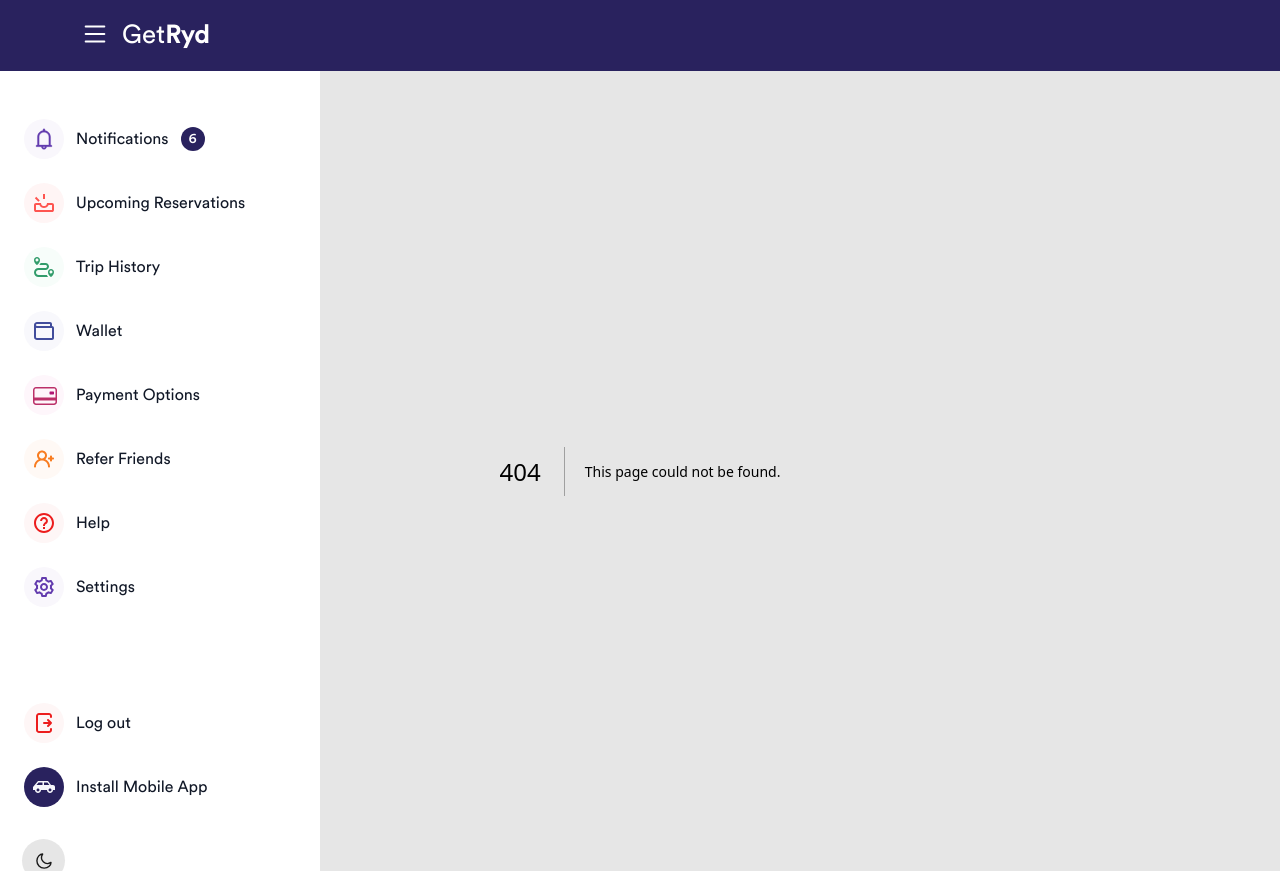
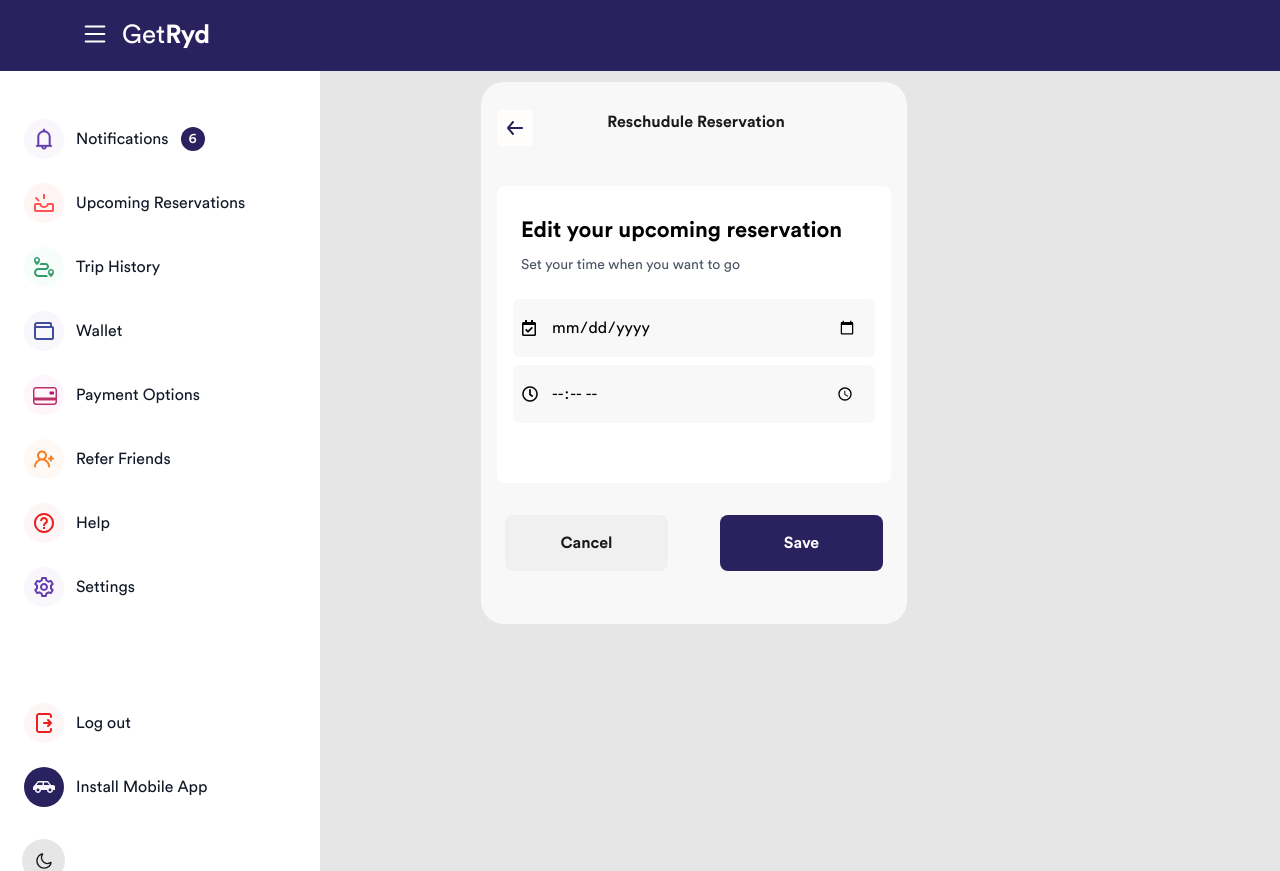
Before and after one commit to shohan-ch/ride-sharing-platform, a Next.js app: page /upcoming_reservation/reschudule in a window 1280 px wide. Before the commit this address had no page. Built offline with nearby package versions, Linux system fonts and the light colour scheme.

Commit message:
upcoming reservation reschudule page created

```diff
--- a/src/components/Layout/SIdeBar/Sidebar.jsx
+++ b/src/components/Layout/SIdeBar/Sidebar.jsx
@@ -46,7 +46,7 @@ const Sidebar = ({ isDrawerOpen }) => {
             </li>
             <li>
               <Link
-                href={"/reserve"}
+                href={"/upcoming_reservation"}
                 className="flex items-center rounded-lg p-2 text-base font-normal text-gray-900 hover:bg-gray-100 dark:text-white dark:hover:bg-gray-700"
               >
                 <svg
--- a/src/components/UpcomingReservation/Home/UpcomingReservationHomeView.jsx
+++ b/src/components/UpcomingReservation/Home/UpcomingReservationHomeView.jsx
@@ -16,13 +16,26 @@ const UpcomingReservationHomeView = () => {
               </div>
               <div className="rounded-5 mx-4 mt-2 rounded-lg px-0 pb-8 dark:text-white 2xs:mt-2 2xs:pt-0">
                 <div className="space-x-2 pb-2 2xs:pt-3">
-                  <NavigateButon isActive={true}>Past</NavigateButon>
                   <NavigateButon
-                    handler={() => Router.push("trip_history/business_list")}
+                    handler={() => Router.push("/upcoming_reservation/past")}
+                    isActive={true}
+                  >
+                    Past
+                  </NavigateButon>
+                  <NavigateButon
+                    handler={() =>
+                      Router.push("/upcoming_reservation/upcoming")
+                    }
                   >
                     Upcoming
                   </NavigateButon>
-                  <NavigateButon>Cancelled</NavigateButon>
+                  <NavigateButon
+                    handler={() =>
+                      Router.push("/upcoming_reservation/cancelled")
+                    }
+                  >
+                    Cancelled
+                  </NavigateButon>
                 </div>
               </div>
 
--- /dev/null
+++ b/src/components/UpcomingReservation/ReschuduleReservation/ReschuduleReservationView.jsx
@@ -0,0 +1,71 @@
+import Link from "next/link";
+import { useRef } from "react";
+const ReschuduleReservationView = () => {
+  const dateRef = useRef();
+  const timeRef = useRef();
+
+  return (
+    <>
+      <section className="sec items-center justify-center md:block md:h-full md:w-full lg:flex lg:justify-start lg:pl-[480px] lg:pt-[10px] 2xs:block 2xs:h-full 2xs:w-full">
+        <div className="wrapper relative border bg-gray-1 px-4 pt-5 dark:bg-dark-bg sm:pb-8 sm:dark:border-0 lg:w-[428px] lg:rounded-3xl lg:dark:border 2xl:min-h-[85vh] 3xl:min-h-[88vh] 2xs:w-auto 2xs:pt-2 2xs:pb-10 2xs:dark:border-0">
+          <div className="sm:pt-4 sm:text-left lg:pt-0 2xs:px-0 2xs:pt-0 2xs:text-left">
+            <div className="scroll_div h-full overflow-y-auto overflow-x-hidden py-2 dark:border-[#2C2C35] md:h-full lg:h-[390px] xl:h-[490px] 2xl:h-[490px] 3xl:h-[700px]">
+              <div className="pickup_header mb-10 flex md:pr-[36px] lg:pr-[32px] 2xs:mb-3 2xs:pr-4">
+                <div>
+                  <Link href="/reserve">
+                    <img src="/assets/icons/backBgWhite.svg" alt="svg_icon" />
+                  </Link>
+                </div>
+                <h2 className="mx-auto font-extrabold text-black dark:text-gray-2 2xl:text-22 3xl:text-[24px] 2xs:text-[18px]">
+                  Reschudule Reservation
+                </h2>
+              </div>
+              {/* Item content */}
+
+              <div className="item mx-auto rounded-lg bg-white px-4 py-7 dark:bg-dark-2 dark:text-white">
+                <div className="rounded-5 mx-2 rounded-lg pb-6 dark:text-white">
+                  <p className="font-bold md:text-[20px] lg:text-[22px] 2xs:text-[18px]">
+                    Edit your upcoming reservation
+                  </p>
+                  <p className="pt-2 text-sm font-normal text-gray-600 dark:text-gray-2">
+                    Set your time when you want to go
+                  </p>
+                </div>
+
+                <div className="w-full sm:mb-8 lg:mb-2 2xs:mb-4">
+                  <input
+                    onClick={() => dateRef.current.showPicker()}
+                    type="date"
+                    ref={dateRef}
+                    placeholder="mm/dd/yyyy"
+                    className="h-[58px] w-full rounded-md bg-gray-1 p-2 focus:shadow-md focus:outline focus:outline-4 focus:outline-offset-2 focus:outline-gray-1 focus:ring-1 focus:ring-primary-500 dark:border-gray-600 dark:bg-gray-700 dark:text-white dark:placeholder-gray-400 dark:focus:border-black dark:focus:outline-1 dark:focus:ring-black"
+                  />
+                </div>
+                <div className="w-full sm:mb-8 lg:mb-0 2xs:mb-14">
+                  <input
+                    onClick={() => timeRef.current.showPicker()}
+                    ref={timeRef}
+                    id="my-input"
+                    type="time"
+                    className="mb-5 h-[58px] w-full cursor-pointer rounded-md bg-gray-1 p-2 focus:shadow-md focus:outline focus:outline-4 focus:outline-offset-2 focus:outline-gray-1 focus:ring-1 focus:ring-primary-500 dark:border-gray-600 dark:bg-gray-700 dark:text-white dark:placeholder-gray-400 dark:focus:border-black dark:focus:outline-1 dark:focus:ring-black lg:mb-8 2xl:mb-5"
+                  />
+                </div>
+              </div>
+
+              <div className="button_list mt-8 flex justify-between gap-x-10 px-2">
+                <button className="rounded-5 shadow-one dark:shadow-dark group flex w-[163px] items-center justify-center rounded-lg bg-gray-3 py-4 px-6 text-base font-semibold text-black hover:bg-primary-hover hover:text-white dark:bg-dark-2 dark:text-white dark:hover:bg-[#29225E]">
+                  Cancel
+                </button>
+                <button className="rounded-5 shadow-one dark:shadow-dark group flex w-[163px] items-center justify-center rounded-lg bg-primary-500 py-4 px-6 text-base font-semibold text-white hover:bg-primary-hover hover:text-white dark:bg-primary dark:text-white dark:hover:bg-[#29225E]">
+                  Save
+                </button>
+              </div>
+            </div>
+          </div>
+        </div>
+      </section>
+    </>
+  );
+};
+
+export default ReschuduleReservationView;
--- a/src/components/UpcomingReservation/ReservationCancelled/ReservationCancelledView.jsx
+++ b/src/components/UpcomingReservation/ReservationCancelled/ReservationCancelledView.jsx
@@ -14,7 +14,7 @@ const ReservationCancelledView = () => {
           <div className="sm:pt-4 sm:text-left lg:pt-0 2xs:px-0 2xs:pt-0 2xs:text-left">
             <div className="scroll_div h-full overflow-y-auto overflow-x-hidden py-2 dark:border-[#2C2C35] md:h-full lg:h-[390px] xl:h-[490px] 2xl:h-[490px] 3xl:h-[750px]">
               <div className="pickup_header mb-10 flex md:pr-[86px] lg:pr-[35px] 2xs:mb-3 2xs:pr-4">
-                <Link href="/trip_history">
+                <Link href="/upcoming_reservation">
                   <img src="/assets/icons/back.svg" alt="svg_icon" />
                 </Link>
                 <h2 className="mx-auto font-extrabold text-black dark:text-gray-2 2xl:text-22 3xl:text-[24px] 2xs:text-[18px]">
--- a/src/components/UpcomingReservation/ReservationPast/ReservationPastView.jsx
+++ b/src/components/UpcomingReservation/ReservationPast/ReservationPastView.jsx
@@ -13,7 +13,7 @@ const ReservationPastView = () => {
           <div className="sm:pt-4 sm:text-left lg:pt-0 2xs:px-0 2xs:pt-0 2xs:text-left">
             <div className="scroll_div h-full overflow-y-auto overflow-x-hidden py-2 dark:border-[#2C2C35] md:h-full lg:h-[390px] xl:h-[490px] 2xl:h-[490px] 3xl:h-[750px]">
               <div className="pickup_header mb-10 flex md:pr-[86px] lg:pr-[35px] 2xs:mb-3 2xs:pr-4">
-                <Link href="/trip_history">
+                <Link href="/upcoming_reservation">
                   <img src="/assets/icons/back.svg" alt="svg_icon" />
                 </Link>
                 <h2 className="mx-auto font-extrabold text-black dark:text-gray-2 2xl:text-22 3xl:text-[24px] 2xs:text-[18px]">
--- a/src/components/UpcomingReservation/ReservationUpcoming/ReservationUpcoming.jsx
+++ b/src/components/UpcomingReservation/ReservationUpcoming/ReservationUpcoming.jsx
@@ -13,7 +13,7 @@ const ReservationUpcoming = () => {
           <div className="sm:pt-4 sm:text-left lg:pt-0 2xs:px-0 2xs:pt-0 2xs:text-left">
             <div className="scroll_div h-full overflow-y-auto overflow-x-hidden py-2 dark:border-[#2C2C35] md:h-full lg:h-[390px] xl:h-[490px] 2xl:h-[490px] 3xl:h-[750px]">
               <div className="pickup_header mb-10 flex md:pr-[86px] lg:pr-[35px] 2xs:mb-3 2xs:pr-4">
-                <Link href="/trip_history">
+                <Link href="/upcoming_reservation">
                   <img src="/assets/icons/back.svg" alt="svg_icon" />
                 </Link>
                 <h2 className="mx-auto font-extrabold text-black dark:text-gray-2 2xl:text-22 3xl:text-[24px] 2xs:text-[18px]">
--- /dev/null
+++ b/src/pages/upcoming_reservation/reschudule.js
@@ -0,0 +1,13 @@
+import ReschuduleReservationView from "@/components/UpcomingReservation/ReschuduleReservation/ReschuduleReservationView";
+import ReservationPastView from "@/components/UpcomingReservation/ReservationPast/ReservationPastView";
+import ReservationUpcoming from "@/components/UpcomingReservation/ReservationUpcoming/ReservationUpcoming";
+
+const ReservationupcomingPage = () => {
+  return (
+    <>
+      <ReschuduleReservationView />
+    </>
+  );
+};
+
+export default ReservationupcomingPage;
```
Also changed, not shown: src/pages/upcoming_reservation/index.js (renamed from src/pages/upcoming_reservation/home.js).
